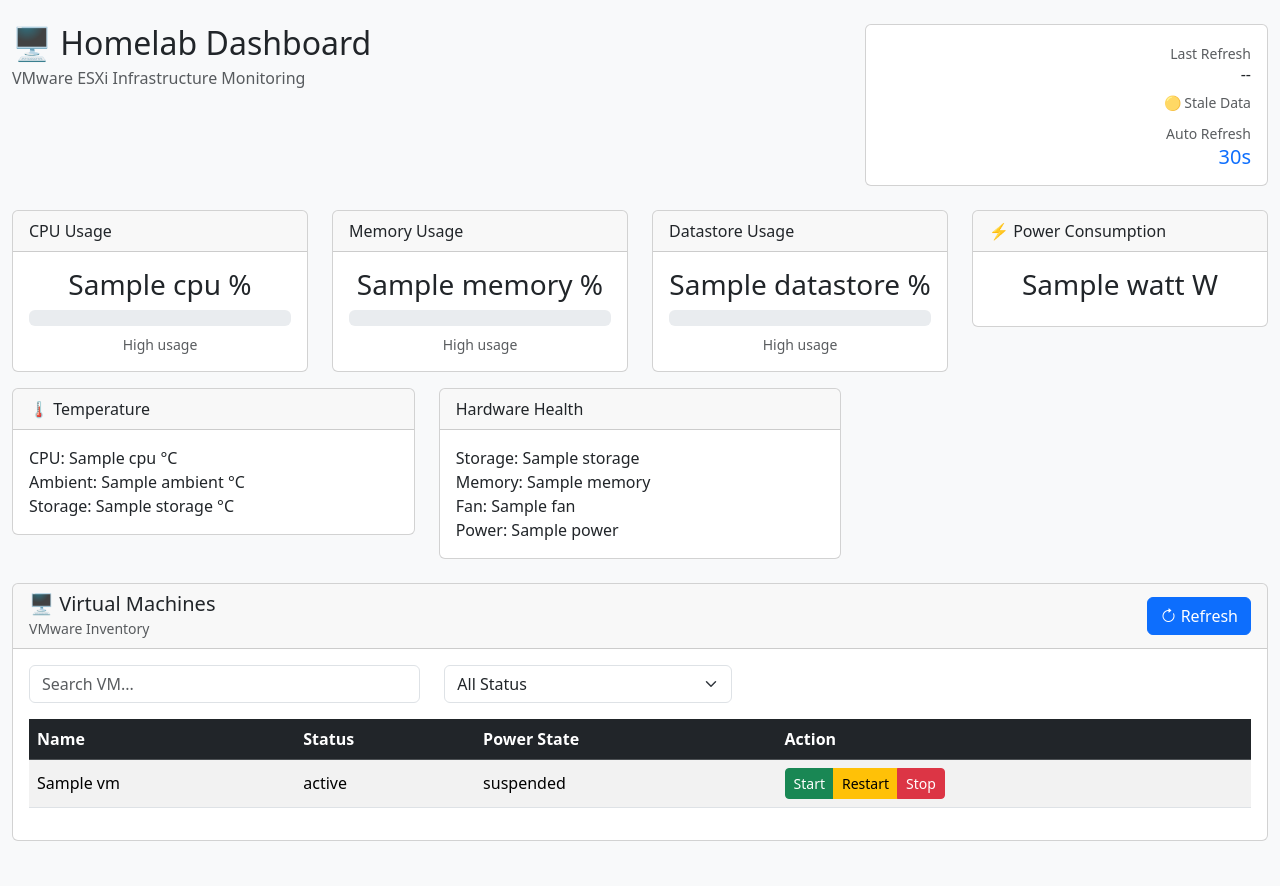
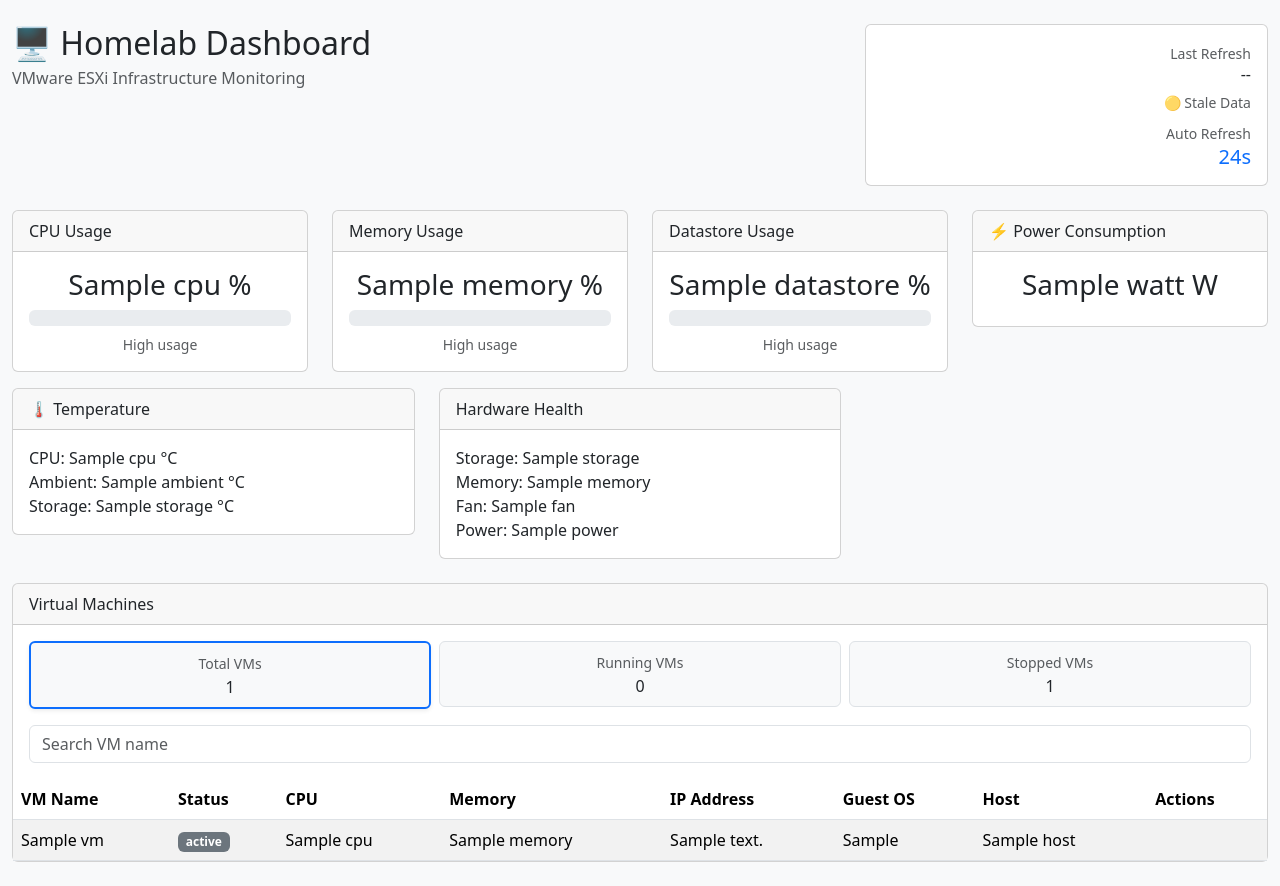
Before and after one commit to leekampgreen-hash/homelab-dashboard, a FastAPI app: template app/templates/index.html in a window 1280 px wide. Before the commit the page ends 841 px from the top, so only its background shows below. Run offline with FastAPI, Linux system fonts and the light colour scheme; the template is opened without the code that fills it: most values are stand-ins (such as "Sample title", 1, 10 or a date in 2020); some libraries are stand-ins or nearby versions.

Commit message:
Enhance VM inventory table details

```diff
--- a/app/templates/components/vm_table.html
+++ b/app/templates/components/vm_table.html
@@ -1,181 +1,133 @@
 <div class="card mt-4">
 
-    <div class="card-header d-flex justify-content-between align-items-center">
-
-        <div>
-            <h5 class="mb-0">
-                🖥️ Virtual Machines
-            </h5>
-
-            <small class="text-muted">
-                VMware Inventory
-            </small>
+    <div class="card-header">
+        Virtual Machines
     </div>
 
-
-        <button
-            id="btn-refresh"
-            class="btn btn-primary">
-
-            <i class="bi bi-arrow-clockwise"></i>
-            Refresh
-
-        </button>
-
+    <div class="card-body pb-0">
+        <div class="row g-2 text-center">
+            <div class="col-4">
+                <div
+                    class="border border-primary border-2 rounded p-2 bg-light shadow-sm"
+                    data-vm-filter="all"
+                    role="button"
+                    style="cursor: pointer;"
+                >
+                    <small class="text-muted">Total VMs</small>
+                    <div id="vm-total">0</div>
+                </div>
+            </div>
+            <div class="col-4">
+                <div
+                    class="border rounded p-2 bg-light"
+                    data-vm-filter="running"
+                    role="button"
+                    style="cursor: pointer;"
+                >
+                    <small class="text-muted">Running VMs</small>
+                    <div id="vm-running">0</div>
+                </div>
+            </div>
+            <div class="col-4">
+                <div
+                    class="border rounded p-2 bg-light"
+                    data-vm-filter="stopped"
+                    role="button"
+                    style="cursor: pointer;"
+                >
+                    <small class="text-muted">Stopped VMs</small>
+                    <div id="vm-stopped">0</div>
+                </div>
+            </div>
+        </div>
     </div>
 
-
     <div class="card-body">
-
-
-        <div class="row mb-3">
-
-            <div class="col-md-4">
-
         <input
-                    id="searchVM"
+            id="vm-search"
             class="form-control"
-                    type="text"
-                    placeholder="Search VM...">
-
+            type="search"
+            placeholder="Search VM name"
+        >
     </div>
 
+    <div class="table-responsive">
+        <table class="table table-striped table-hover mb-0">
 
-            <div class="col-md-3">
-
-                <select
-                    id="powerFilter"
-                    class="form-select">
-
-                    <option value="">
-                        All Status
-                    </option>
-
-                    <option value="poweredOn">
-                        Powered On
-                    </option>
-
-                    <option value="poweredOff">
-                        Powered Off
-                    </option>
-
-                </select>
-
-            </div>
-
-        </div>
-
-
-        <div class="table-responsive">
-
-            <table
-                id="vmTable"
-                class="table table-striped table-hover align-middle">
-
-
-                <thead class="table-dark">
-
+            <thead>
                 <tr>
-
-                        <th>
-                            Name
-                        </th>
-
-                        <th>
-                            Status
-                        </th>
-
-                        <th>
-                            Power State
-                        </th>
-
-                        <th>
-                            Action
-                        </th>
-
+                    <th>VM Name</th>
+                    <th>Status</th>
+                    <th>CPU</th>
+                    <th>Memory</th>
+                    <th>IP Address</th>
+                    <th>Guest OS</th>
+                    <th>Host</th>
+                    <th>Actions</th>
                 </tr>
-
             </thead>
 
-
-                <tbody id="vmTableBody">
-
+            <tbody id="vm-table">
 
             {% for vm in vm %}
 
                 <tr>
-
-
+                    <td>{{ vm.name }}</td>
                     <td>
-                            {{ vm.name }}
+                        {% if "Running" in vm.status %}
+                            <span class="badge bg-success">{{ vm.status }}</span>
+                        {% elif "Stopped" in vm.status or "Powered Off" in vm.status %}
+                            <span class="badge bg-danger">{{ vm.status }}</span>
+                        {% elif "Suspended" in vm.status %}
+                            <span class="badge bg-warning text-dark">{{ vm.status }}</span>
+                        {% else %}
+                            <span class="badge bg-secondary">{{ vm.status }}</span>
+                        {% endif %}
                     </td>
-
-
+                    <td>{{ vm.cpu | default("--") }}</td>
+                    <td>{{ vm.memory | default("--") }}</td>
+                    <td>{{ vm.ip_address | default("--") }}</td>
+                    <td>{{ vm.guest_os | default("--") }}</td>
+                    <td>{{ vm.host | default("--") }}</td>
                     <td>
-                            {{ vm.status }}
+                        <div
+                            class="vm-actions"
+                            data-vm-id="{{ vm.id }}"
+                            data-power-state="{{ vm.power_state }}"
+                        >
+                            <button
+                                type="button"
+                                class="btn btn-sm btn-success me-1"
+                                data-vm-id="{{ vm.id }}"
+                                data-vm-action="start"
+                            >
+                                Start
+                            </button>
+                            <button
+                                type="button"
+                                class="btn btn-sm btn-warning me-1"
+                                data-vm-id="{{ vm.id }}"
+                                data-vm-action="restart"
+                            >
+                                Restart
+                            </button>
+                            <button
+                                type="button"
+                                class="btn btn-sm btn-danger me-1"
+                                data-vm-id="{{ vm.id }}"
+                                data-vm-action="stop"
+                            >
+                                Stop
+                            </button>
+                        </div>
                     </td>
-
-
-                        <td>
-                            {{ vm.power_state }}
-                        </td>
-
-
-                        <td>
-
-
-                            <div class="btn-group btn-group-sm">
-
-
-                                <button
-                                    class="btn btn-success"
-                                    onclick="powerAction('{{ vm.id }}','start')">
-
-                                    Start
-
-                                </button>
-
-
-                                <button
-                                    class="btn btn-warning"
-                                    onclick="powerAction('{{ vm.id }}','restart')">
-
-                                    Restart
-
-                                </button>
-
-
-                                <button
-                                    class="btn btn-danger"
-                                    onclick="powerAction('{{ vm.id }}','stop')">
-
-                                    Stop
-
-                                </button>
-
-
-                            </div>
-
-
-                        </td>
-
-
                 </tr>
-
 
             {% endfor %}
 
-
             </tbody>
 
-
         </table>
-
+    </div>
 
 </div>
-
-
-    </div>
-
-
-</div>
```
Lines whose indentation alone changed are shown as unchanged.
